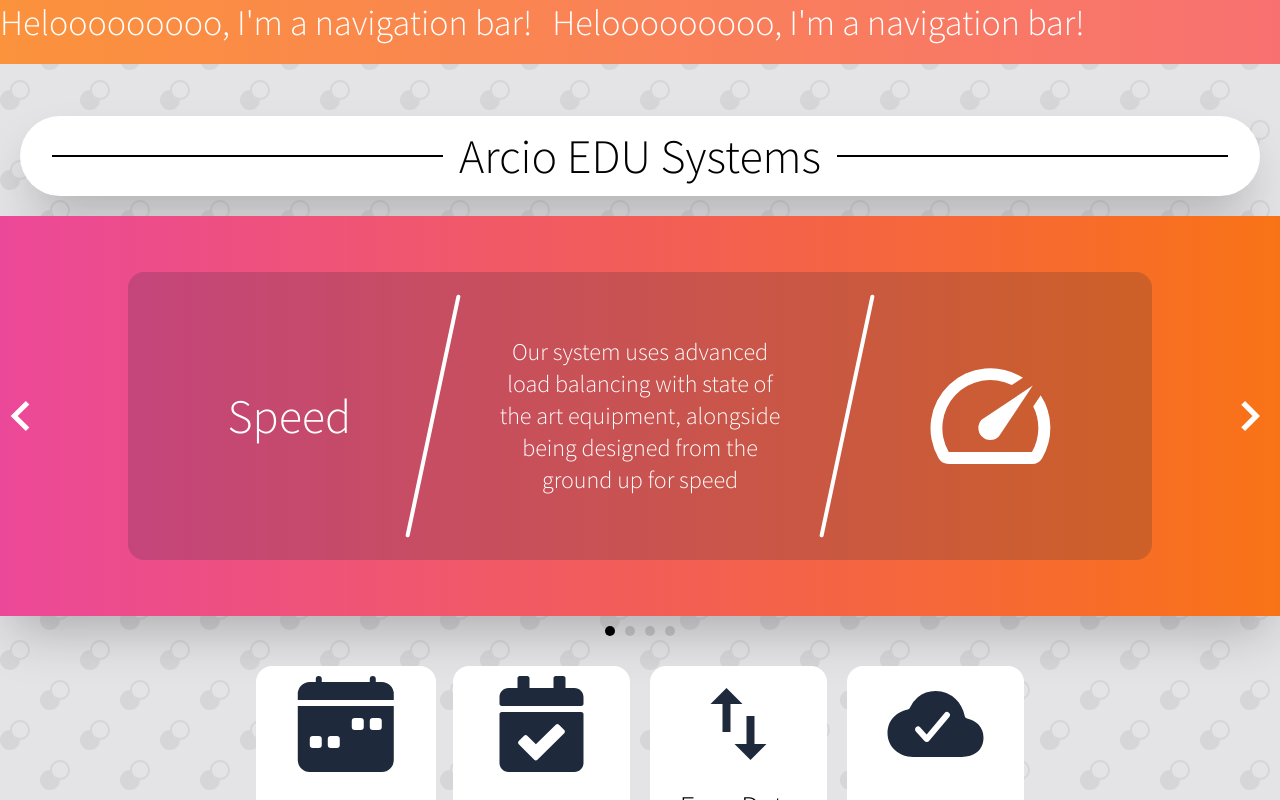
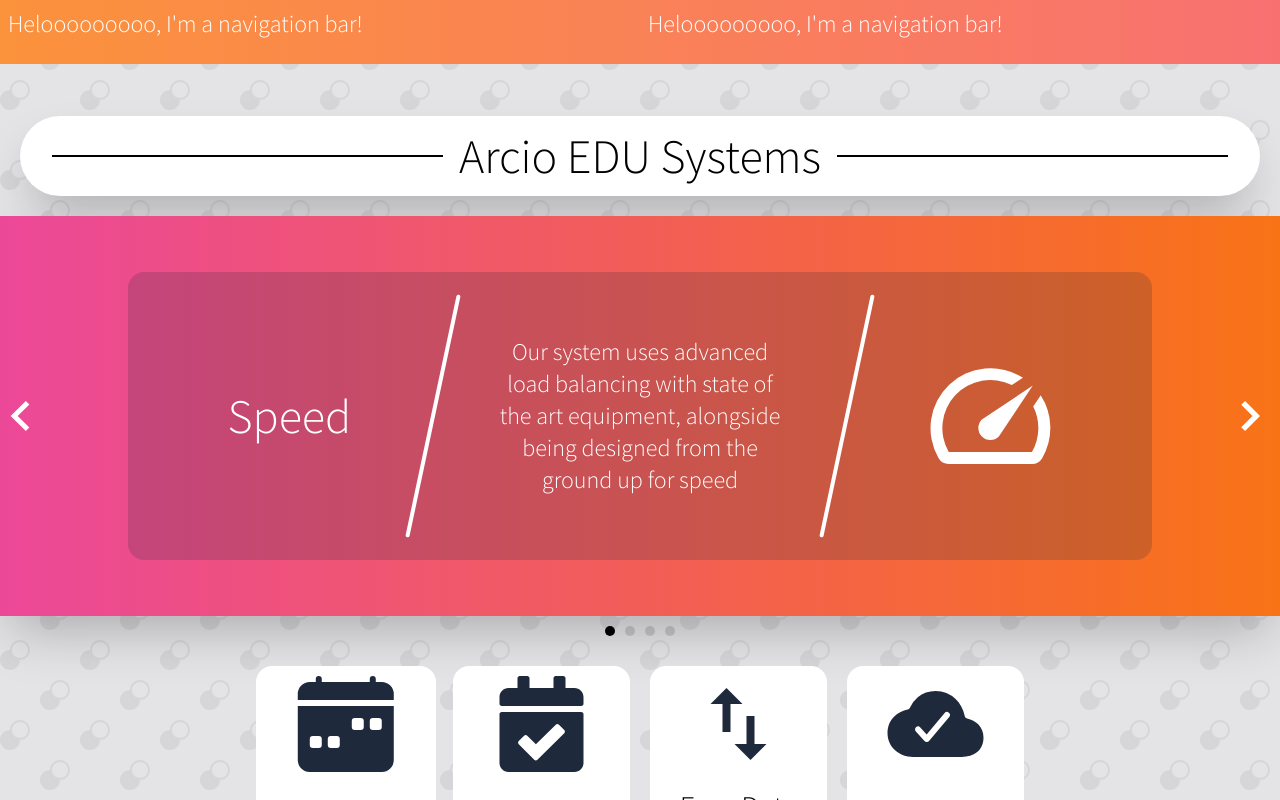
Before and after one commit to arcio-uk/Sales-Website, a React (Vite) app: page /pricing in a window 1280 px wide. Shown: the top 800 px of the page. Built offline with nearby package versions, Linux system fonts and the light colour scheme; what tailwindcss-animatecss would draw is missing.

Commit message:
reafactor: created navbar UI component

```diff
--- a/src/layout/StandardLayout/index.tsx
+++ b/src/layout/StandardLayout/index.tsx
@@ -4,19 +4,14 @@ import { Outlet } from 'react-router';
 import Text from '@/misc/Text';
 
 import './index.css';
+import NavBar from '@/ui/NavBar';
 
 const staticText = Text.standardLayout;
 
 const StandardLayout = () => (
   <div className="flex flex-col h-screen justify-between">
-    <header className="h-16 bg-gradient-to-r from-orange-400 to-red-400 fixed top-0 w-full text-4xl justify-right flex-col space-x-5 text-white z-10">
-      <div className="flex-1 inline-block align-middle">
-        Helooooooooo, I&#39;m a navigation bar!
-      </div>
-      <div className="flex-1 inline-block align-middle">
-        Helooooooooo, I&#39;m a navigation bar!
-      </div>
-
+    <header>
+      <NavBar />
     </header>
 
     <div className="main">
--- /dev/null
+++ b/src/ui/NavBar/index.tsx
@@ -0,0 +1,15 @@
+const NavBar = () => (
+  <div className="h-16 bg-gradient-to-r from-orange-400 to-red-400 fixed top-0 w-full text-4xl text-white z-10">
+    <div className="w-full hidden md:flex select-none justify-right text-2xl items-center lg:basis-2/5">
+      <div className="flex-1 inline-block align-middle hover:bg-purple-400/25 cursor-pointer m-2">
+        Helooooooooo, I&#39;m a navigation bar!
+      </div>
+      <div className="flex-1 inline-block align-middle">
+        Helooooooooo, I&#39;m a navigation bar!
+      </div>
+    </div>
+
+  </div>
+);
+
+export default NavBar;
```
